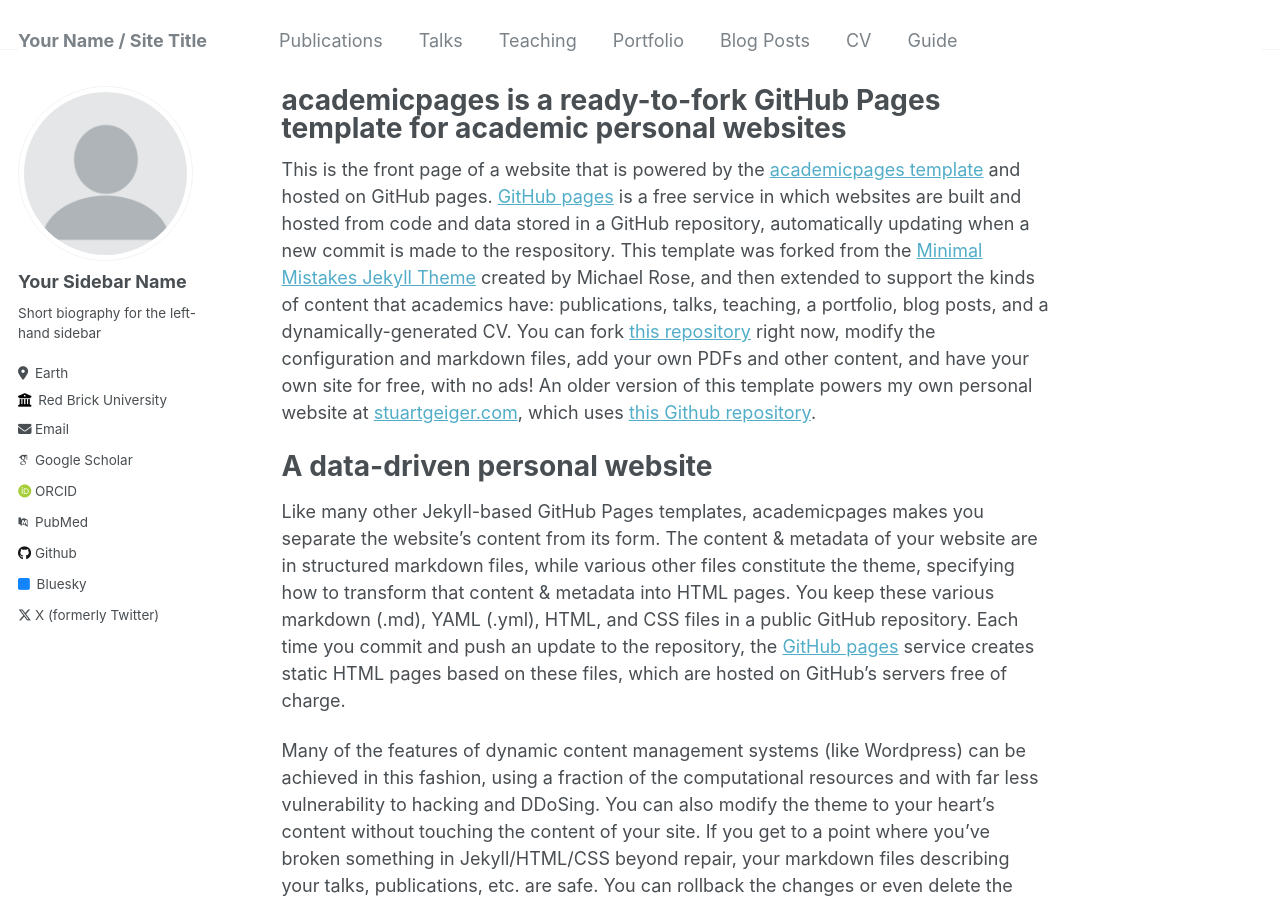
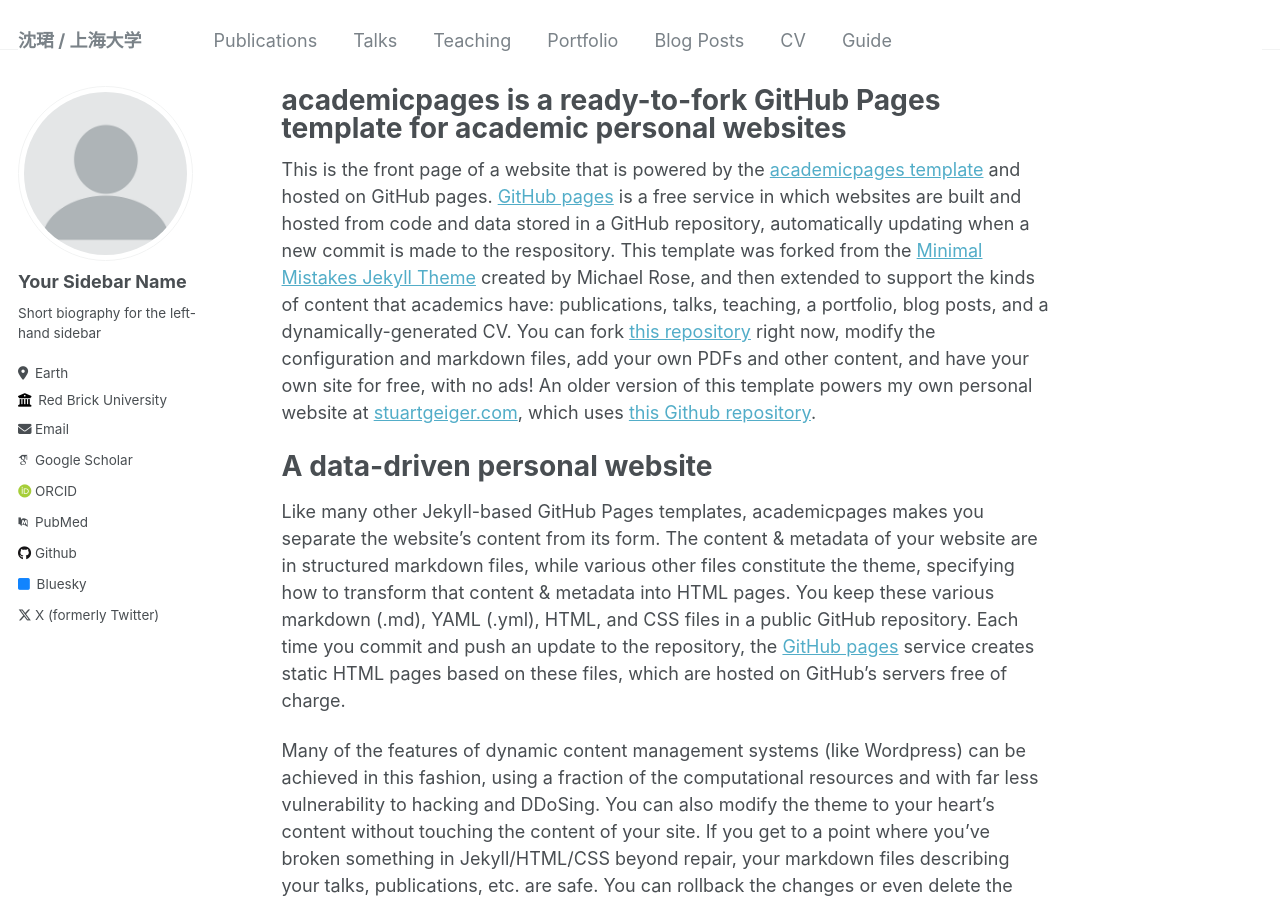
Before and after one commit to suning-chensheng/shenjun.shu.github.io, a Jekyll site: the page built from _pages/about.md, in a window 1280 px wide and 900 px high. Built offline with Jekyll 4.4.1, drawn with Linux system fonts in a browser that asks for light colours; some web fonts are replaced.

Commit message:
修改左上角title

```diff
--- a/_config.yml
+++ b/_config.yml
@@ -8,7 +8,7 @@
 
 # Basic Site Settings
 locale                   : "en-US"
-title                    : "Your Name / Site Title"
+title                    : "沈珺 / 上海大学"
 title_separator          : "-"
 name                     : &name "Your Name"
 description              : &description "personal description"
```
